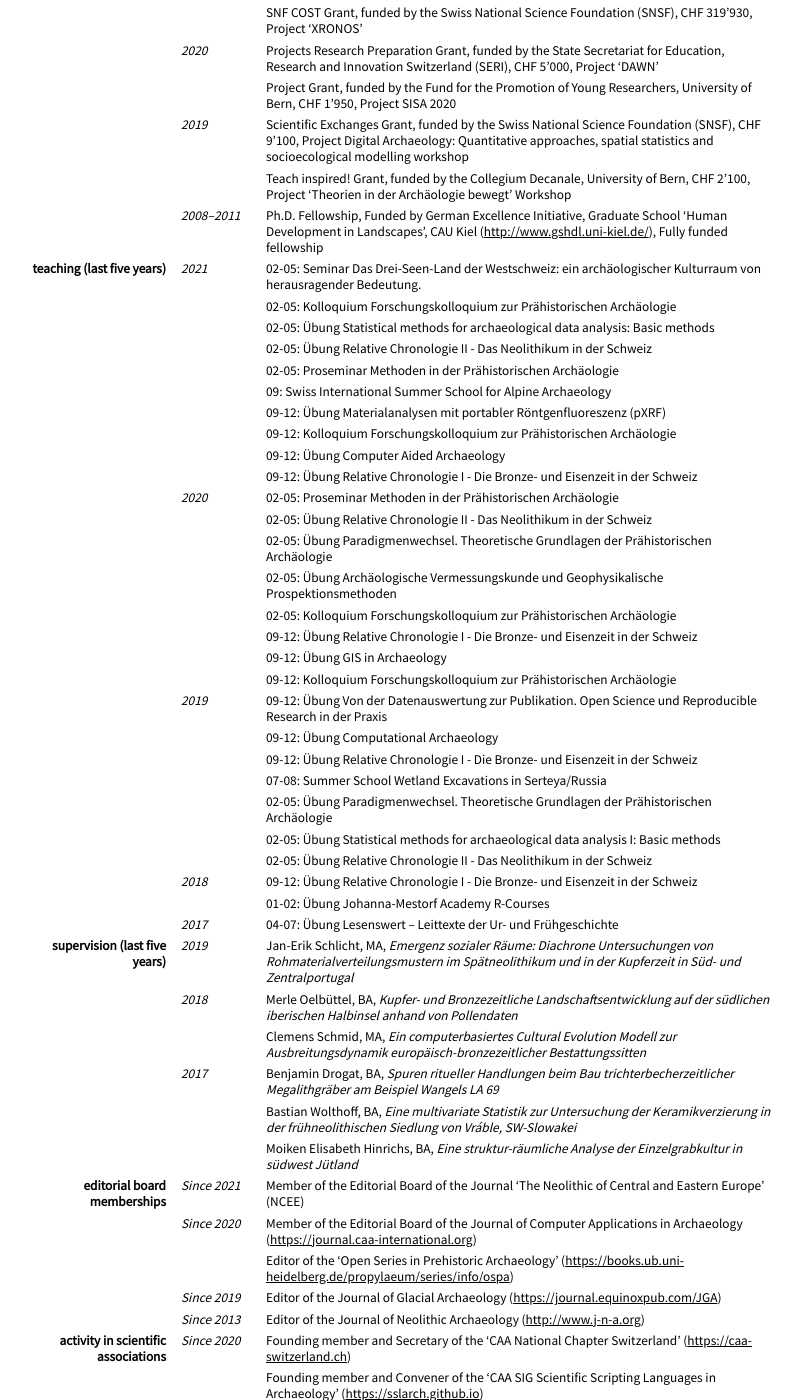
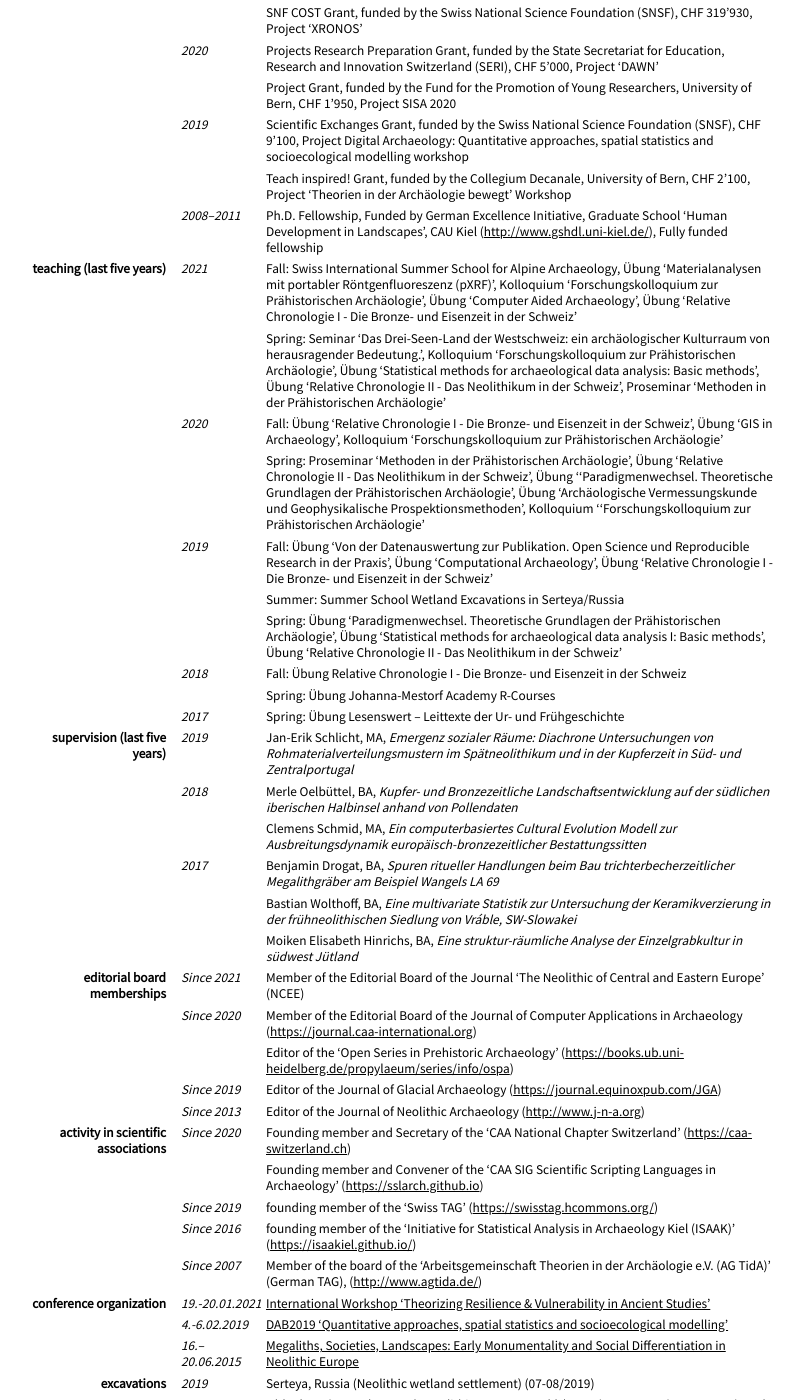
Before and after one commit to MartinHinz/cv, a Jekyll site: the page built from cv_english.md, in a window 1280 px wide and 1400 px high, scrolled down 890 px. Shown: the whole window, without its empty margins (224-1028 px from the left). Built offline with Jekyll 4.4.1, drawn with Linux system fonts in a browser that asks for light colours; nearby versions of some CDN libraries; our own code applies the rules of GitHub Pages for plain Markdown files.

Commit message:
shortened teaching part

```diff
--- a/cv_english.md
+++ b/cv_english.md
@@ -121,42 +121,25 @@ Since 2020
 ### teaching (last five years)
 
 2021
-: - 02-05: Seminar Das Drei-Seen-Land der Westschweiz: ein archäologischer Kulturraum von herausragender Bedeutung.
-  - 02-05: Kolloquium Forschungskolloquium zur Prähistorischen Archäologie
-  - 02-05: Übung Statistical methods for archaeological data analysis: Basic methods
-  - 02-05: Übung Relative Chronologie II - Das Neolithikum in der Schweiz
-  - 02-05: Proseminar Methoden in der Prähistorischen Archäologie
-  - 09: Swiss International Summer School for Alpine Archaeology
-  - 09-12: Übung Materialanalysen mit portabler Röntgenfluoreszenz (pXRF)
-  - 09-12: Kolloquium Forschungskolloquium zur Prähistorischen Archäologie
-  - 09-12: Übung Computer Aided Archaeology
-  - 09-12: Übung Relative Chronologie I - Die Bronze- und Eisenzeit in der Schweiz
+: - Fall: Swiss International Summer School for Alpine Archaeology, Übung 'Materialanalysen mit portabler Röntgenfluoreszenz (pXRF)', Kolloquium 'Forschungskolloquium zur Prähistorischen Archäologie', Übung 'Computer Aided Archaeology', Übung 'Relative Chronologie I - Die Bronze- und Eisenzeit in der Schweiz'
+  - Spring: Seminar 'Das Drei-Seen-Land der Westschweiz: ein archäologischer Kulturraum von herausragender Bedeutung.', Kolloquium 'Forschungskolloquium zur Prähistorischen Archäologie', Übung 'Statistical methods for archaeological data analysis: Basic methods', Übung 'Relative Chronologie II - Das Neolithikum in der Schweiz', Proseminar 'Methoden in der Prähistorischen Archäologie'
+
 
 2020
-: - 02-05: Proseminar Methoden in der Prähistorischen Archäologie
-  - 02-05: Übung Relative Chronologie II - Das Neolithikum in der Schweiz
-  - 02-05: Übung Paradigmenwechsel. Theoretische Grundlagen der Prähistorischen Archäologie
-  - 02-05: Übung Archäologische Vermessungskunde und Geophysikalische Prospektionsmethoden
-  - 02-05: Kolloquium Forschungskolloquium zur Prähistorischen Archäologie
-  - 09-12: Übung Relative Chronologie I - Die Bronze- und Eisenzeit in der Schweiz
-  - 09-12: Übung GIS in Archaeology
-  - 09-12: Kolloquium Forschungskolloquium zur Prähistorischen Archäologie
+: - Fall: Übung 'Relative Chronologie I - Die Bronze- und Eisenzeit in der Schweiz', Übung 'GIS in Archaeology', Kolloquium 'Forschungskolloquium zur Prähistorischen Archäologie'
+  - Spring: Proseminar 'Methoden in der Prähistorischen Archäologie', Übung 'Relative Chronologie II - Das Neolithikum in der Schweiz', Übung ''Paradigmenwechsel. Theoretische Grundlagen der Prähistorischen Archäologie', Übung 'Archäologische Vermessungskunde und Geophysikalische Prospektionsmethoden', Kolloquium ''Forschungskolloquium zur Prähistorischen Archäologie'
 
 2019
-: - 09-12: Übung Von der Datenauswertung zur Publikation. Open Science und Reproducible Research in der Praxis
-  - 09-12: Übung Computational Archaeology
-  - 09-12: Übung Relative Chronologie I - Die Bronze- und Eisenzeit in der Schweiz
-  - 07-08: Summer School Wetland Excavations in Serteya/Russia
-  - 02-05: Übung Paradigmenwechsel. Theoretische Grundlagen der Prähistorischen Archäologie
-  - 02-05: Übung Statistical methods for archaeological data analysis I: Basic methods
-  - 02-05: Übung Relative Chronologie II - Das Neolithikum in der Schweiz
+: - Fall: Übung 'Von der Datenauswertung zur Publikation. Open Science und Reproducible Research in der Praxis', Übung 'Computational Archaeology', Übung 'Relative Chronologie I - Die Bronze- und Eisenzeit in der Schweiz'
+  - Summer: Summer School Wetland Excavations in Serteya/Russia
+  - Spring: Übung 'Paradigmenwechsel. Theoretische Grundlagen der Prähistorischen Archäologie', Übung 'Statistical methods for archaeological data analysis I: Basic methods', Übung 'Relative Chronologie II - Das Neolithikum in der Schweiz'
 
 2018
-: - 09-12: Übung Relative Chronologie I - Die Bronze- und Eisenzeit in der Schweiz
-  - 01-02: Übung Johanna-Mestorf Academy R-Courses
+: - Fall: Übung Relative Chronologie I - Die Bronze- und Eisenzeit in der Schweiz
+  - Spring: Übung Johanna-Mestorf Academy R-Courses
 
 2017
-: - 04-07: Übung Lesenswert – Leittexte der Ur- und Frühgeschichte
+: - Spring: Übung Lesenswert – Leittexte der Ur- und Frühgeschichte
 
 ### supervision (last five years)
 
```
